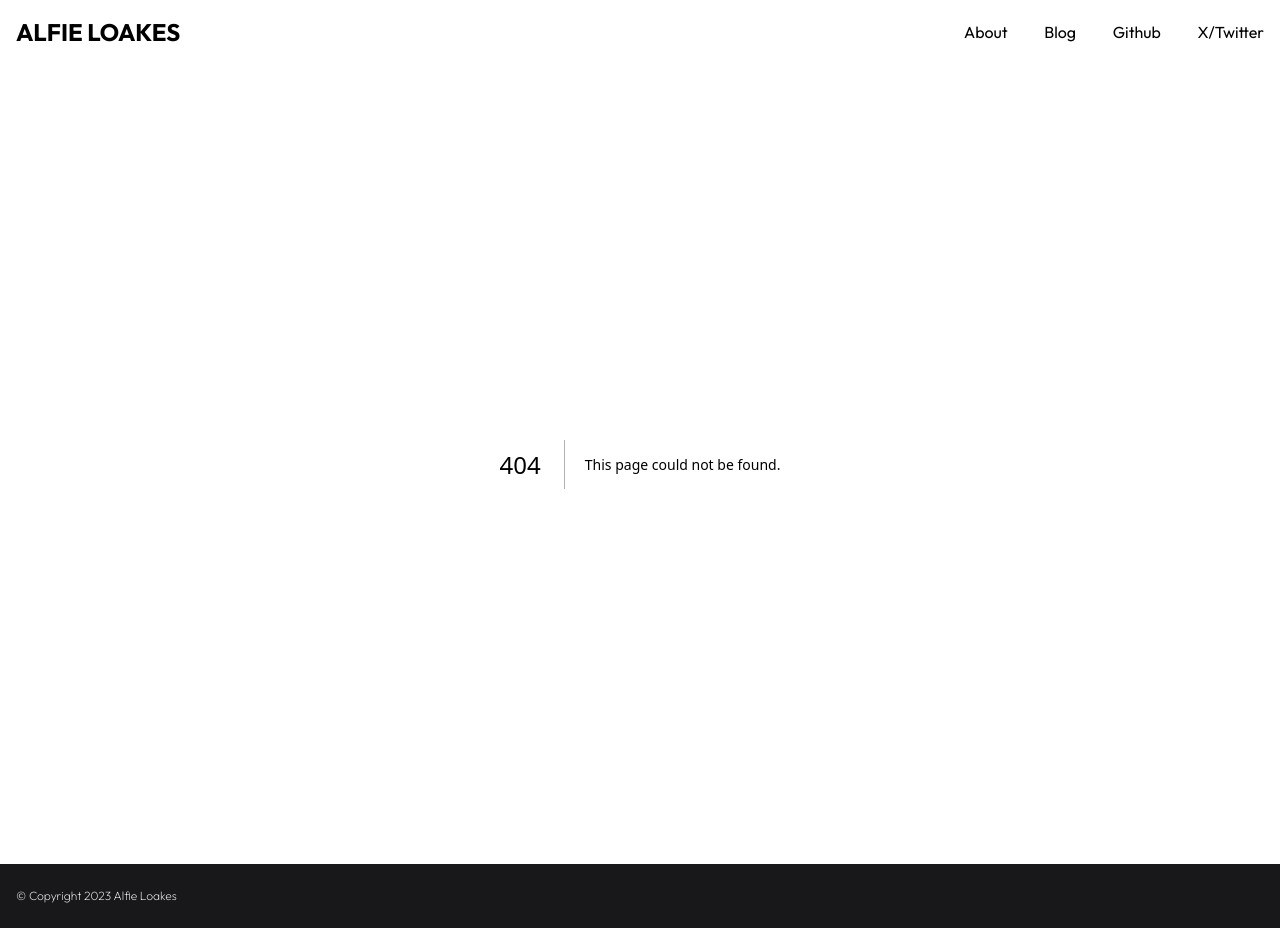
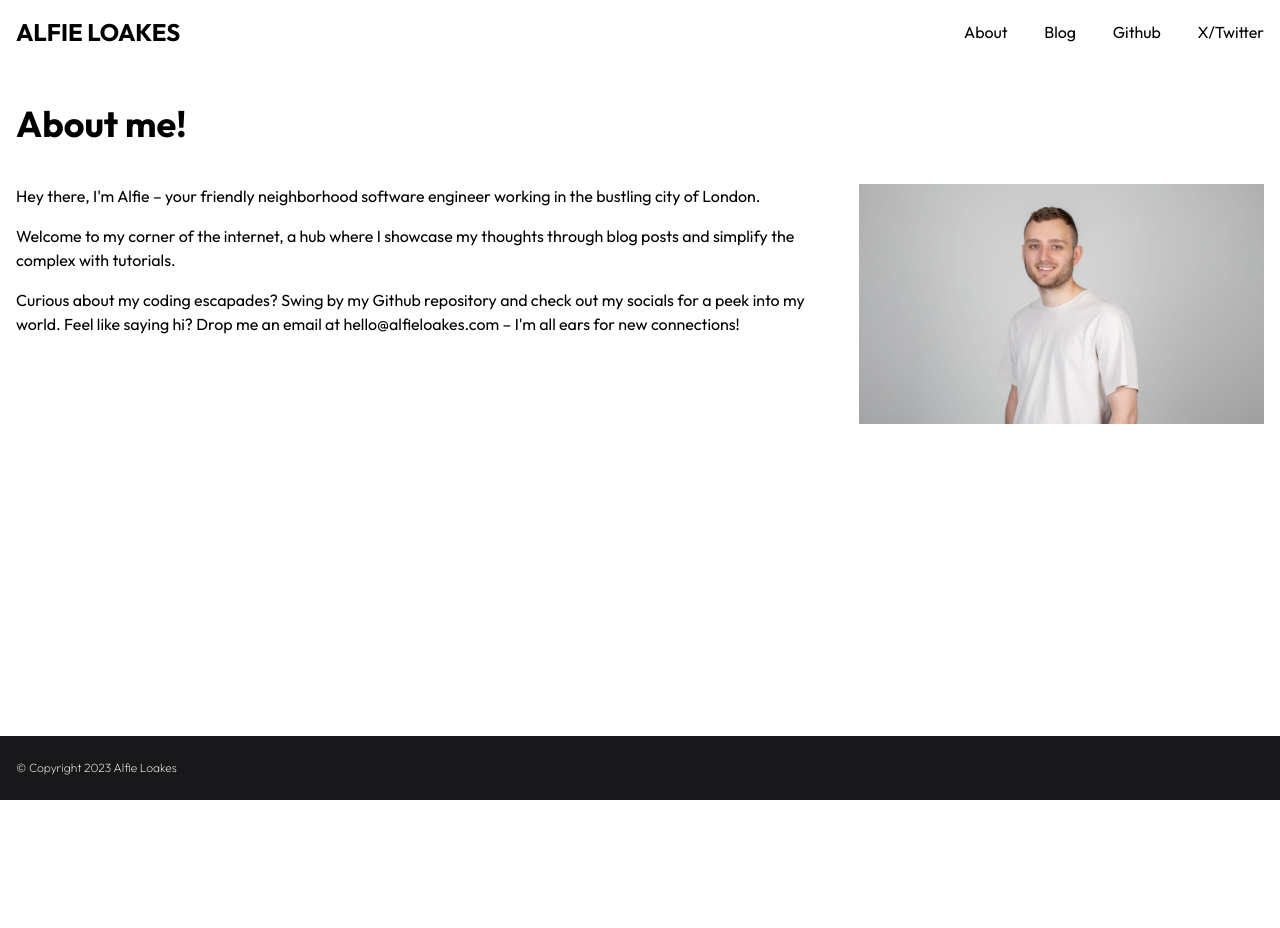
Before and after one commit to alfieloakes/alfieloakes.com, a Next.js app: page /about in a window 1280 px wide. Before the commit this address had no page. After the commit the page ends 800 px from the top, so only its background shows below. Built offline with nearby package versions, Linux system fonts and the light colour scheme.

Commit message:
chore: add about me page

```diff
--- /dev/null
+++ b/app/about/page.tsx
@@ -0,0 +1,31 @@
+import React from 'react';
+import Image from 'next/image';
+import Title from '../components/Title';
+
+export default function Home() {
+  return (
+    <>
+      <Title title="About me!" />
+
+      <div className="container px-4">
+        <div className="grid sm:grid-cols-12 gap-4">
+          <div className="sm:col-span-6 md:col-span-8">
+            <p className="mb-4">Hey there, I&#39;m Alfie – your friendly neighborhood software engineer working in the bustling city of London.</p>
+            <p className="mb-4">Welcome to my corner of the internet, a hub where I showcase my thoughts through blog posts and simplify the complex with tutorials.</p>
+            <p className="mb-4">Curious about my coding escapades? Swing by my Github repository and check out my socials for a peek into my world. Feel like saying hi? Drop me an email at hello@alfieloakes.com – I&#39;m all ears for new connections!</p>
+          </div>
+          <div className="sm:col-span-6 md:col-span-4 h-60 sm:aspect-auto w-full bg-gray-100 relative ">
+            <Image
+              className="object-cover"
+              src="/me.jpg"
+              layout="fill"
+              objectFit="cover"
+              objectPosition="top"
+              alt="Picture of the author"
+            />
+          </div>
+        </div>
+      </div>
+    </>
+  );
+}
--- a/app/components/Footer.tsx
+++ b/app/components/Footer.tsx
@@ -2,9 +2,9 @@ import React from 'react';
 
 export default function Footer() {
   return (
-    <footer className="bg-zinc-900 text-white">
+    <footer className="bg-zinc-900 text-white mt-10">
       <div className=" container px-4">
-        <div className="grid grid-cols-1 h-16">
+        <div className="grid grid-cols-1 h-16 gap-4">
           <span className="text-xs font-extralight flex items-center">
             &copy; Copyright
             {' '}
--- /dev/null
+++ b/app/components/Title.tsx
@@ -0,0 +1,15 @@
+import React from 'react';
+
+interface Props {
+  title: string
+}
+
+export default function Title({ title }: Props) {
+  return (
+    <header className="container px-4">
+      <div className="grid grid-cols-1 my-6 sm:my-10 md:my-10 gap-4">
+        <h1 className="text-lg sm:text-4xl font-bold">{title}</h1>
+      </div>
+    </header>
+  );
+}
--- a/app/components/navbar.tsx
+++ b/app/components/navbar.tsx
@@ -7,10 +7,10 @@ export default function NavBar() {
   return (
     <nav className="container px-4">
       <div className="grid grid-cols-4 md:grid-cols-3 lg:grid-cols-12 gap-4 h-16">
-        <span className="col-span-3 md:col-span-2 lg:col-span-9 text-lg sm:text-2xl font-bold uppercase flex items-center">Alfie Loakes</span>
+        <a className="col-span-3 md:col-span-2 lg:col-span-9 text-lg sm:text-2xl font-bold uppercase flex items-center" href="/">Alfie Loakes</a>
 
         <div className="hidden md:flex md:col-span-1 lg:col-span-3 items-center place-content-between">
-          <a href="/">About</a>
+          <a href="/about">About</a>
           <a href="/">Blog</a>
           <a href="https://github.com/alfieloakes" target="_blank" rel="noreferrer">Github</a>
           <a href="https://twitter.com/alfieloakes" target="_blank" rel="noreferrer">X/Twitter</a>
--- a/app/page.tsx
+++ b/app/page.tsx
@@ -3,7 +3,7 @@ import React from 'react';
 export default function Home() {
   return (
     <div className="container px-4">
-      <div className="grid sm:grid-cols-12 my-4 sm:my-20 md:my-48">
+      <div className="grid sm:grid-cols-12 my-4 sm:my-20 md:my-48 gap-4">
         <div className="sm:col-start-2 sm:col-span-10">
           <h1 className="text-lg sm:text-4xl font-bold sm:mb-8 mb-2">Hey, I&#39;m Alfie 👋 </h1>
           <p className="font-light text-sm sm:text-2xl sm:font-regular sm:mb-8 mb-2">Welcome to my corner of the internet!</p>
```
Also changed, not shown: public/me.jpg (added).
